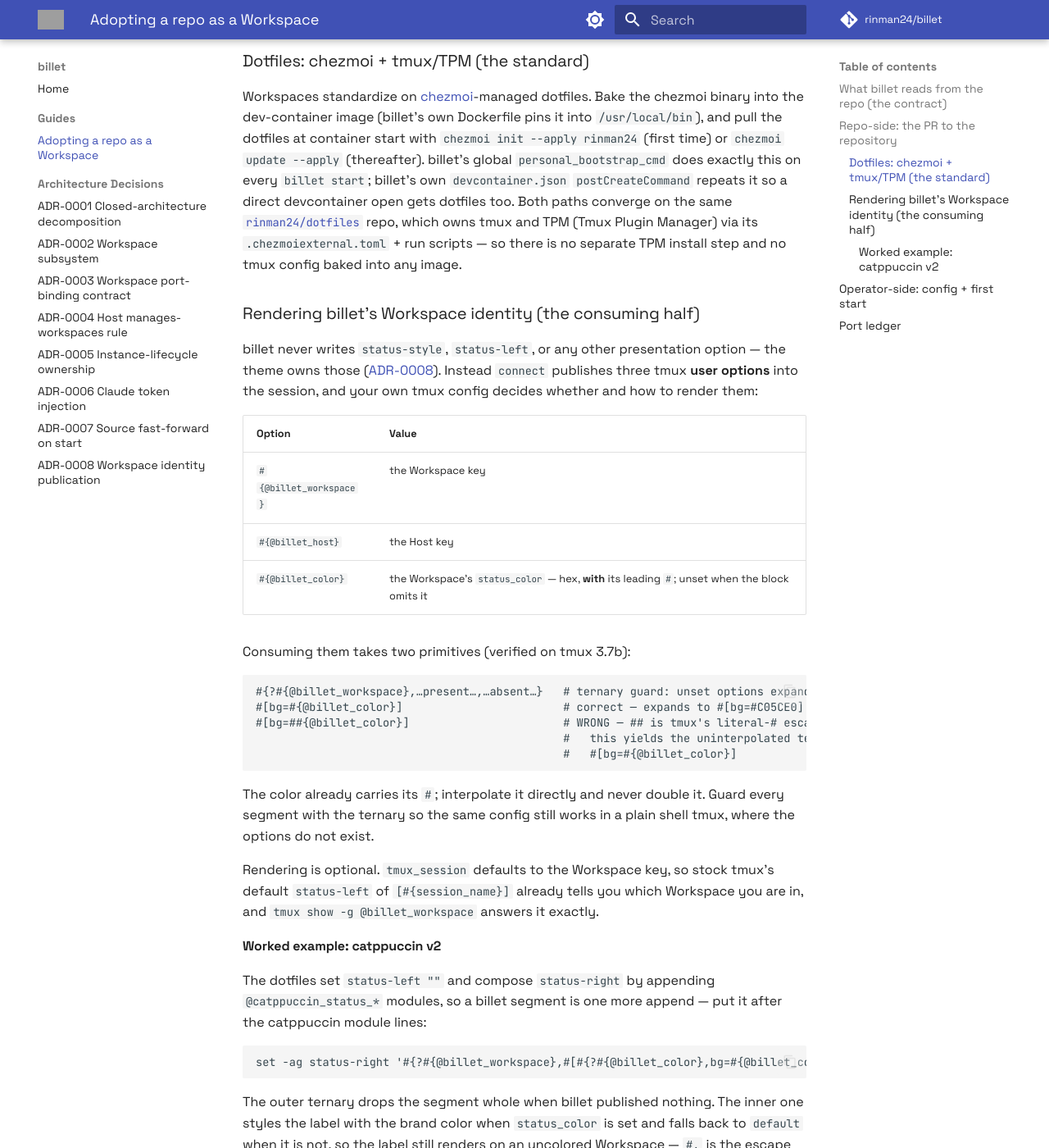
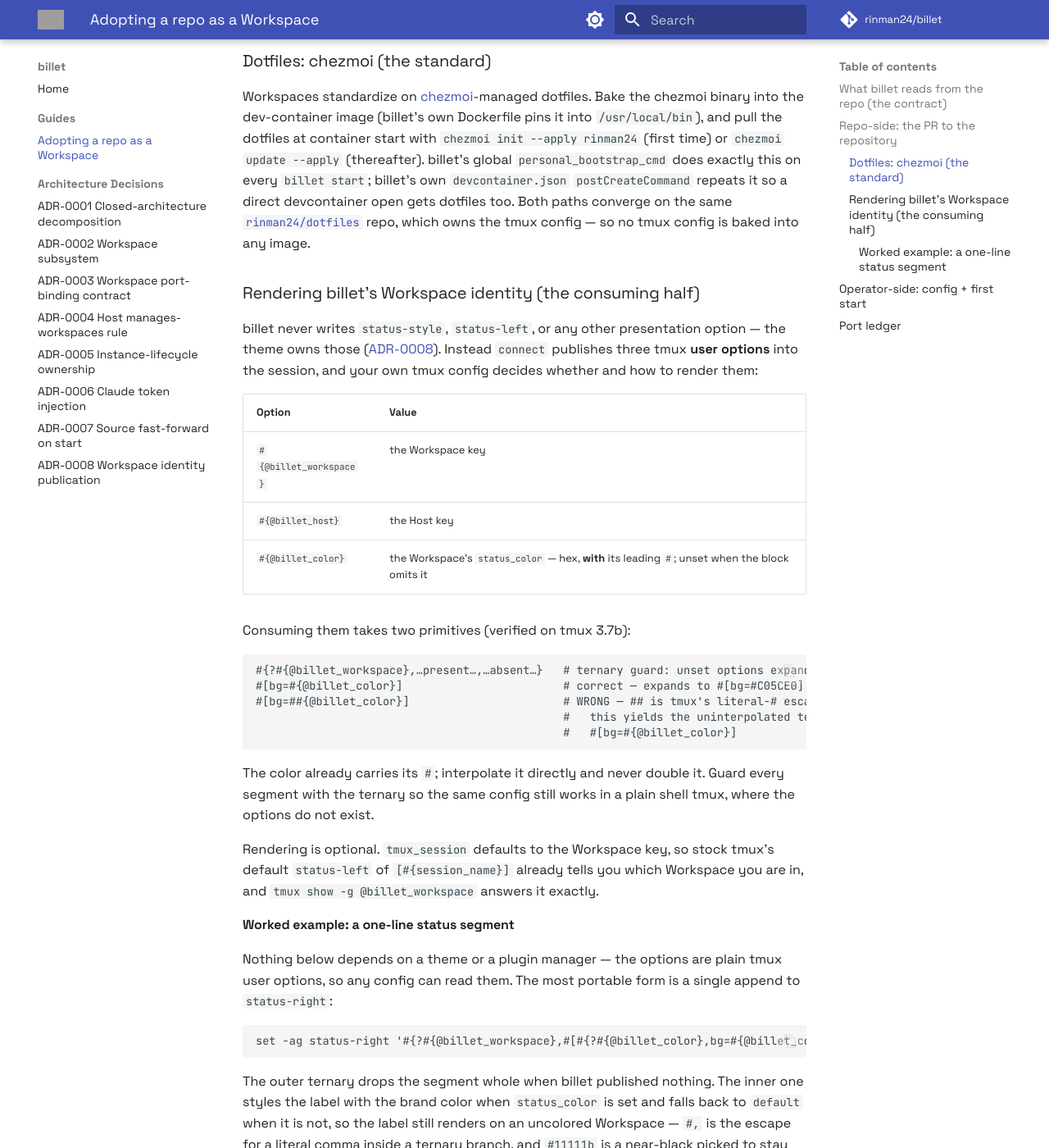
Before and after one commit to rinman24/billet, an MkDocs documentation site: the page built from docs/adopting-a-repo.md, in a window 1280 px wide and 1400 px high, scrolled down 1816 px. Shown: the whole window at 82% size. Built offline with MkDocs 1.6.1 and Material for MkDocs 9.7.7, drawn with Linux system fonts in a browser that asks for light colours; comment, search, counter and statistics services are not loaded; some of the changed text lies outside the part shown; grey boxes are pictures that could not be loaded.

Commit message:
docs: drop catppuccin and TPM from the tmux-integration docs
The operator's dotfiles no longer load catppuccin/tmux or any plugin manager
(rinman24/dotfiles#14 replaces both with a hand-rolled status line), so the
docs that describe billet's tmux integration in catppuccin and TPM terms are
now inaccurate. No source changes: TmuxStatusEngine only ever emitted
@billet_*-namespaced user options and never read a theme's namespace, so
there is nothing functional to remove.

- adopting-a-repo.md: retitle the worked example from "catppuccin v2" to a
  theme-neutral framing and stop describing the snippet as an append after
  catppuccin's module lines. The snippet itself is unchanged — it was already
  portable tmux format DSL. #11111b stays as the on-brand foreground but is
  now described as a near-black rather than as catppuccin mocha's crust.
- adopting-a-repo.md, Dockerfile, devcontainer.json, config.example.toml: the
  dotfiles own "the tmux config", not "tmux and TPM". Comments only; the sole
  executable dotfiles line still installs the chezmoi binary and nothing else.
- ADR-0008: add a dated amendment under Status. The decision and all six rules
  are unaffected — a theme-agnostic boundary surviving a theme swap is the
  point. Context and Alternatives keep their catppuccin specifics as the
  historical motivation, with the one present-tense claim about the dotfiles
  moved to past tense. Two forward-looking Consequences bullets are rewritten
  to stop asserting live properties of a theme that is no longer loaded, and
  the no-race argument now cites any plugin manager rather than TPM
  specifically.

make docs-build, lint, imports, test all green (317 passed, 6 skipped).

````diff
--- a/config.example.toml
+++ b/config.example.toml
@@ -30,9 +30,9 @@ default_host = "devbox"
 # service's compose-provided environment (`environment:` / `env_file:`); don't rely on
 # those variables here. Empty (the default) disables it.
 # The standardized form uses chezmoi (baked into billet's image; add it to your own repo's
-# devcontainer image too). It pulls the rinman24/dotfiles repo, which also installs TPM (Tmux
-# Plugin Manager) + tmux plugins from its .chezmoiexternal.toml + run scripts — so no separate
-# TPM step is needed. Idempotent: `update` on an existing checkout, else first-time `init`.
+# devcontainer image too). It pulls the rinman24/dotfiles repo, which owns the tmux config —
+# so no separate tmux step is needed. Idempotent: `update` on an existing checkout, else
+# first-time `init`.
 # personal_bootstrap_cmd = "export PATH=\"$HOME/.local/bin:$PATH\"; chezmoi update --apply || chezmoi init --apply rinman24"
 #
 # Optional. A shell command billet runs LOCALLY (on your machine) at `billet start` time to
--- a/docs/adopting-a-repo.md
+++ b/docs/adopting-a-repo.md
@@ -66,7 +66,7 @@ Then merge the two snippets:
   bind mount is StrictModes-clean), and the `COPY` of `sshd.conf` into
   `/etc/ssh/sshd_config.d/`.
 
-### Dotfiles: chezmoi + tmux/TPM (the standard)
+### Dotfiles: chezmoi (the standard)
 
 Workspaces standardize on [chezmoi](https://chezmoi.io)-managed dotfiles. Bake the chezmoi
 binary into the dev-container image (billet's own Dockerfile pins it into `/usr/local/bin`),
@@ -74,9 +74,8 @@ and pull the dotfiles at container start with `chezmoi init --apply rinman24` (f
 `chezmoi update --apply` (thereafter). billet's global `personal_bootstrap_cmd` does exactly
 this on every `billet start`; billet's own `devcontainer.json` `postCreateCommand` repeats it
 so a direct devcontainer open gets dotfiles too. Both paths converge on the same
-[`rinman24/dotfiles`](https://github.com/rinman24/dotfiles) repo, which owns tmux and TPM
-(Tmux Plugin Manager) via its `.chezmoiexternal.toml` + run scripts — so there is no separate
-TPM install step and no tmux config baked into any image.
+[`rinman24/dotfiles`](https://github.com/rinman24/dotfiles) repo, which owns the tmux
+config — so no tmux config is baked into any image.
 
 ### Rendering billet's Workspace identity (the consuming half)
 
@@ -109,11 +108,11 @@ Rendering is optional. `tmux_session` defaults to the Workspace key, so stock tm
 `status-left` of `[#{session_name}] ` already tells you which Workspace you are in, and
 `tmux show -g @billet_workspace` answers it exactly.
 
-#### Worked example: catppuccin v2
+#### Worked example: a one-line status segment
 
-The dotfiles set `status-left ""` and compose `status-right` by appending
-`@catppuccin_status_*` modules, so a billet segment is one more append — put it after the
-catppuccin module lines:
+Nothing below depends on a theme or a plugin manager — the options are plain tmux user
+options, so any config can read them. The most portable form is a single append to
+`status-right`:
 
 ```text
 set -ag status-right '#{?#{@billet_workspace},#[#{?#{@billet_color},bg=#{@billet_color}#,fg=#11111b,default}] #{@billet_workspace}#{?#{@billet_host}, @ #{@billet_host},} #[default],}'
@@ -122,8 +121,8 @@ set -ag status-right '#{?#{@billet_workspace},#[#{?#{@billet_color},bg=#{@billet
 The outer ternary drops the segment whole when billet published nothing. The inner one styles
 the label with the brand color when `status_color` is set and falls back to `default` when it
 is not, so the label still renders on an uncolored Workspace — `#,` is the escape for a
-literal comma inside a ternary branch, and `#11111b` is catppuccin mocha's `crust`, legible on
-the brand hues. Expansions (`tmux display-message -p '#{E:status-right}'`, tmux 3.7b):
+literal comma inside a ternary branch, and `#11111b` is a near-black picked to stay legible
+on the brand hues. Expansions (`tmux display-message -p '#{E:status-right}'`, tmux 3.7b):
 
 | published | segment expands to |
 | --- | --- |
````
Also changed, not shown: docs/adr/adr-0008-workspace-identity-publication.md (+17 -8 lines), 2 other files.
